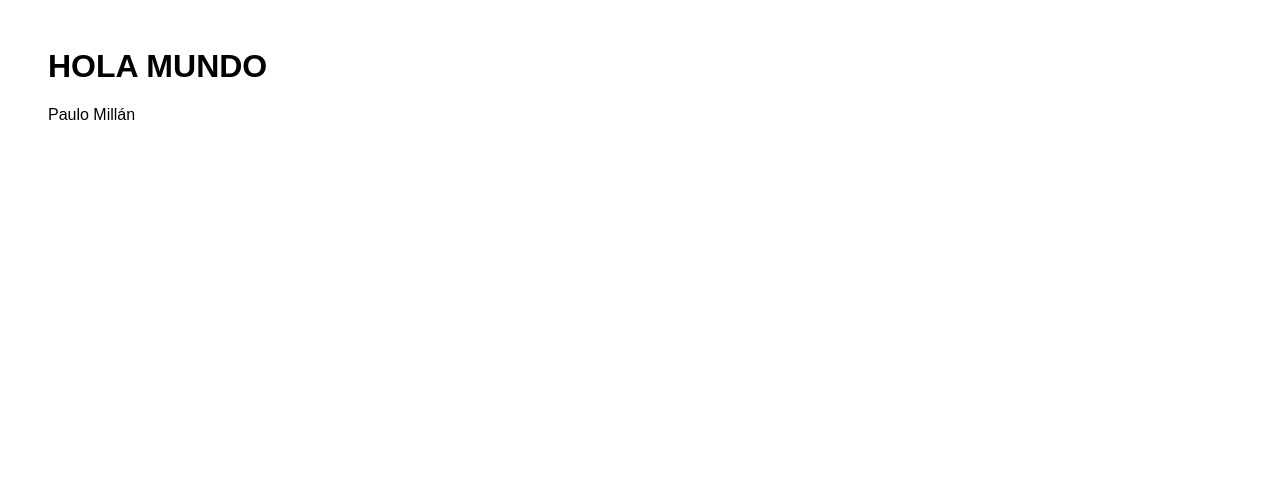
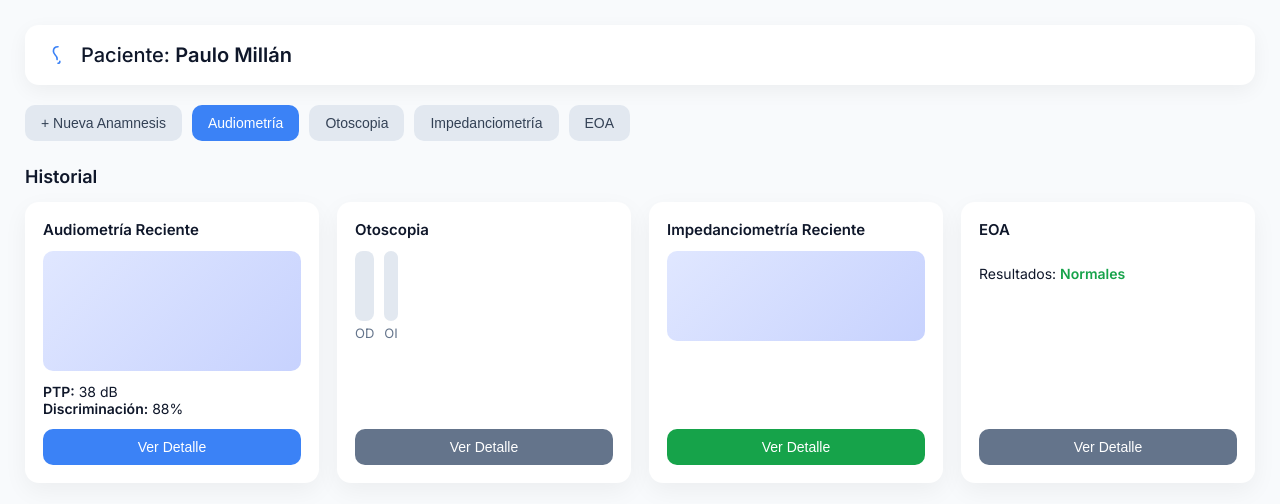
Before and after one commit to PauloJacko/pacientes_audiologia, a Django app: page /paciente/2/ in a window 1280 px wide. Shown: the top 504 px of the page. Run offline with Django 5.2, Linux system fonts and the light colour scheme; a user stored in the database is signed in; data comes from the database, SQL or seed files in the repository; both versions use the stored data as it was after the commit.

Commit message:
Base de ver paciente y CSS creados. Mañana sigo, toy cansadito

```diff
--- a/Login/static/Login/css/ver_paciente.css
+++ b/Login/static/Login/css/ver_paciente.css
@@ -1,4 +1,220 @@
+@import url('https://fonts.googleapis.com/css2?family=Inter:wght@300;400;500;600&display=swap');
+
+:root {
+    --primary: #3b82f6;
+    --primary-dark: #2563eb;
+    --success: #16a34a;
+    --gray: #64748b;
+    --bg: #f8fafc;
+}
+
+* {
+    box-sizing: border-box;
+}
+
 body {
-    font-family: Arial, sans-serif;
-    padding: 40px;
+    margin: 0;
+    font-family: 'Inter', sans-serif;
+    background: var(--bg);
+    color: #0f172a;
 }
+
+/* CONTENEDOR */
+.page {
+    padding: 25px;
+}
+
+/* HEADER */
+.header {
+    background: white;
+    padding: 18px 22px;
+    border-radius: 14px;
+    box-shadow: 0 6px 20px rgba(0,0,0,0.05);
+    margin-bottom: 20px;
+}
+
+.header-left {
+    display: flex;
+    align-items: center;
+    gap: 12px;
+}
+
+.header .icon {
+    font-size: 22px;
+}
+
+.header h2 {
+    margin: 0;
+    font-size: 20px;
+    font-weight: 500;
+}
+
+.header span {
+    font-weight: 600;
+}
+
+/* TABS */
+.tabs {
+    display: flex;
+    gap: 10px;
+    margin-bottom: 25px;
+}
+
+.tab {
+    padding: 10px 16px;
+    border-radius: 10px;
+    border: none;
+    background: #e2e8f0;
+    color: #334155;
+    cursor: pointer;
+    font-size: 14px;
+    transition: 0.2s;
+}
+
+.tab:hover {
+    background: #cbd5f5;
+}
+
+.tab.active {
+    background: var(--primary);
+    color: white;
+}
+
+/* CONTENT */
+.section-title {
+    margin-bottom: 15px;
+    font-size: 18px;
+}
+
+/* GRID */
+.grid {
+    display: grid;
+    grid-template-columns: repeat(4, 1fr);
+    gap: 18px;
+}
+
+/* CARD */
+.card {
+    background: white;
+    border-radius: 14px;
+    padding: 18px;
+    box-shadow: 0 8px 25px rgba(0,0,0,0.05);
+    display: flex;
+    flex-direction: column;
+    gap: 12px;
+    transition: 0.2s;
+}
+
+.card:hover {
+    transform: translateY(-3px);
+}
+
+/* TITULO CARD */
+.card h4 {
+    margin: 0;
+    font-size: 15px;
+    font-weight: 600;
+}
+
+/* PLACEHOLDER GRAFICO */
+.graph-placeholder {
+    height: 120px;
+    border-radius: 10px;
+    background: linear-gradient(135deg, #e0e7ff, #c7d2fe);
+}
+
+.graph-placeholder.small {
+    height: 90px;
+}
+
+/* METRICAS */
+.metrics p {
+    margin: 0;
+    font-size: 14px;
+}
+
+/* OTOSCOPIA */
+.otos {
+    display: flex;
+    gap: 10px;
+}
+
+.otos .img {
+    width: 100%;
+    height: 70px;
+    background: #e2e8f0;
+    border-radius: 8px;
+}
+
+.otos span {
+    display: block;
+    text-align: center;
+    font-size: 13px;
+    color: var(--gray);
+    margin-top: 4px;
+}
+
+/* RESULTADO */
+.result {
+    font-size: 14px;
+}
+
+.result span {
+    color: var(--success);
+    font-weight: 600;
+}
+
+/* BOTONES */
+.btn {
+    margin-top: auto;
+    padding: 10px;
+    border-radius: 10px;
+    border: none;
+    font-size: 14px;
+    cursor: pointer;
+    transition: 0.2s;
+}
+
+.btn.primary {
+    background: var(--primary);
+    color: white;
+}
+
+.btn.primary:hover {
+    background: var(--primary-dark);
+}
+
+.btn.secondary {
+    background: #64748b;
+    color: white;
+}
+
+.btn.secondary:hover {
+    background: #475569;
+}
+
+.btn.success {
+    background: var(--success);
+    color: white;
+}
+
+.btn.success:hover {
+    background: #15803d;
+}
+
+/* RESPONSIVE */
+@media (max-width: 1024px) {
+    .grid {
+        grid-template-columns: repeat(2, 1fr);
+    }
+}
+
+@media (max-width: 600px) {
+    .grid {
+        grid-template-columns: 1fr;
+    }
+
+    .tabs {
+        flex-wrap: wrap;
+    }
+}
--- a/Login/templates/login/ver_paciente.html
+++ b/Login/templates/login/ver_paciente.html
@@ -2,6 +2,90 @@
 <link rel="stylesheet" href="{% static 'Login/css/ver_paciente.css' %}">
 <meta name="viewport" content="width=device-width, initial-scale=1.0">
 
-<h1>HOLA MUNDO</h1>
+<div class="page">
 
-<p>{{ paciente.nombre }}</p>
+    <!-- HEADER -->
+    <div class="header">
+        <div class="header-left">
+        <div class="icon">
+            <svg width="22" height="22" viewBox="0 0 24 24" fill="none">
+                <path d="M12 3C9 3 7 5 7 8c0 2 1 3 2 4 1 1 2 2 2 4v1"
+                    stroke="#3b82f6" stroke-width="1.8" stroke-linecap="round"/>
+                <path d="M12 21a2 2 0 002-2"
+                    stroke="#3b82f6" stroke-width="1.8" stroke-linecap="round"/>
+            </svg>
+        </div>
+            <h2>Paciente: <span>{{ paciente.nombre|default:"Juan Pérez" }}</span></h2>
+        </div>
+    </div>
+
+    <!-- NAV ACCIONES -->
+    <div class="tabs">
+        <button class="tab">+ Nueva Anamnesis</button>
+        <button class="tab active">Audiometría</button>
+        <button class="tab">Otoscopia</button>
+        <button class="tab">Impedanciometría</button>
+        <button class="tab">EOA</button>
+    </div>
+
+    <!-- CONTENIDO -->
+    <div class="content">
+
+        <h3 class="section-title">Historial</h3>
+
+        <div class="grid">
+
+            <!-- CARD AUDIO -->
+            <div class="card">
+                <h4>Audiometría Reciente</h4>
+
+                <div class="graph-placeholder"></div>
+
+                <div class="metrics">
+                    <p><strong>PTP:</strong> 38 dB</p>
+                    <p><strong>Discriminación:</strong> 88%</p>
+                </div>
+
+                <button class="btn primary">Ver Detalle</button>
+            </div>
+
+            <!-- CARD OTOSCOPIA -->
+            <div class="card">
+                <h4>Otoscopia</h4>
+
+                <div class="otos">
+                    <div>
+                        <div class="img"></div>
+                        <span>OD</span>
+                    </div>
+                    <div>
+                        <div class="img"></div>
+                        <span>OI</span>
+                    </div>
+                </div>
+
+                <button class="btn secondary">Ver Detalle</button>
+            </div>
+
+            <!-- CARD IMPEDANCIA -->
+            <div class="card">
+                <h4>Impedanciometría Reciente</h4>
+
+                <div class="graph-placeholder small"></div>
+
+                <button class="btn success">Ver Detalle</button>
+            </div>
+
+            <!-- CARD EOA -->
+            <div class="card">
+                <h4>EOA</h4>
+
+                <p class="result">Resultados: <span>Normales</span></p>
+
+                <button class="btn secondary">Ver Detalle</button>
+            </div>
+
+        </div>
+    </div>
+
+</div>
```
Also changed, not shown: db.sqlite3.
